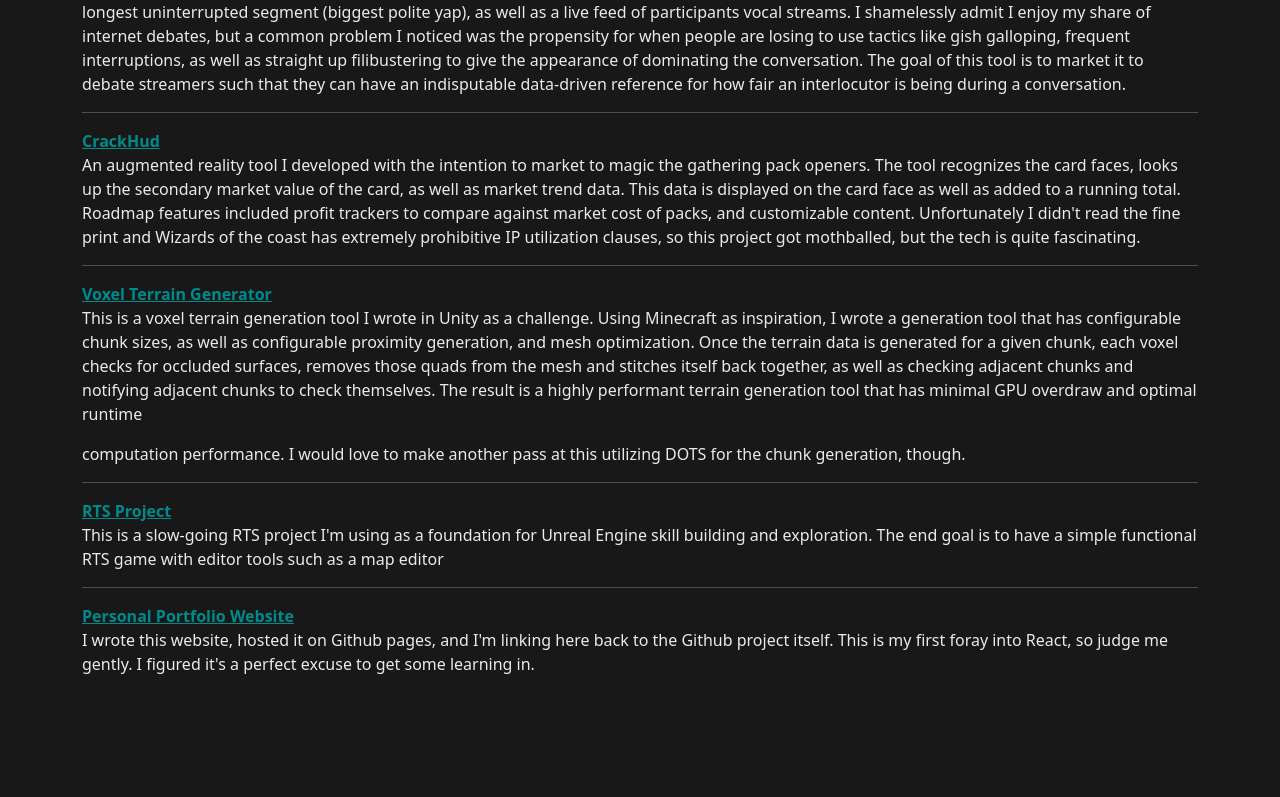
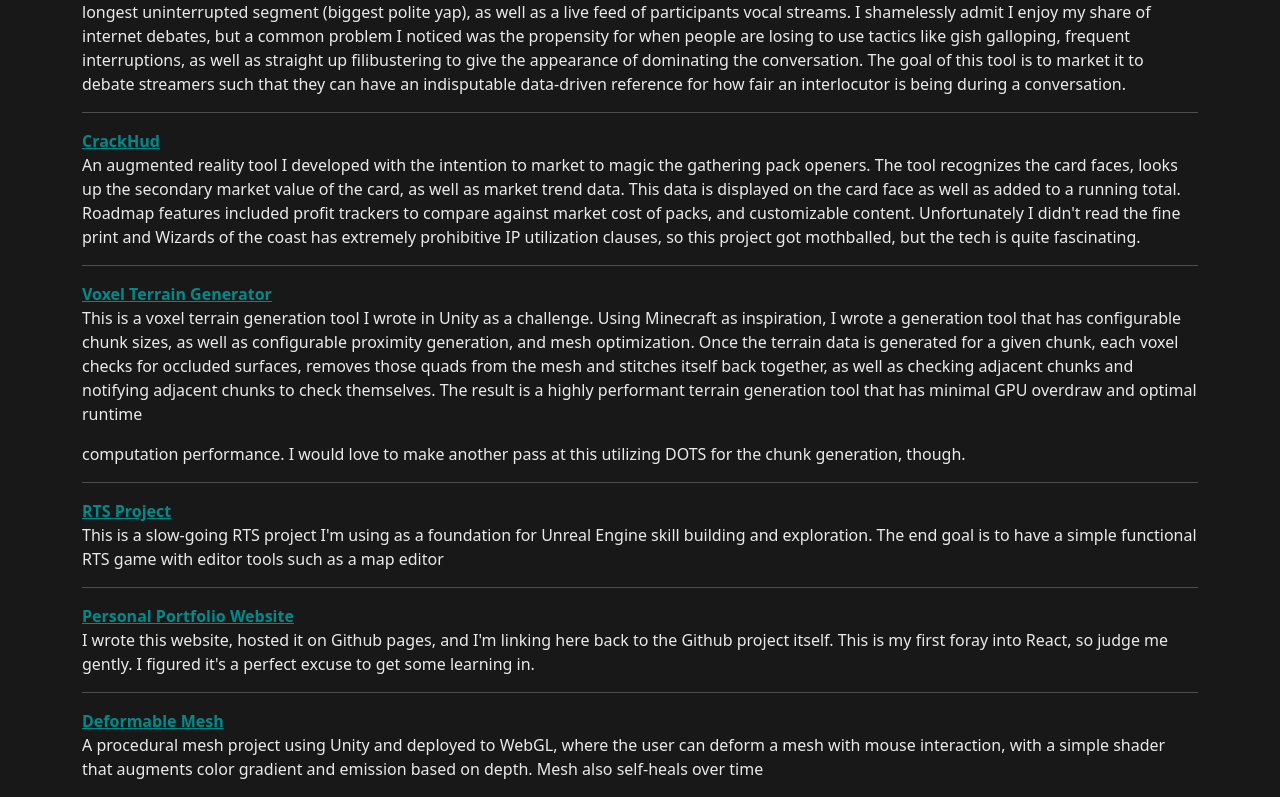
Before and after one commit to stropheum/PortfolioSite, a React (Create React App) app in the folder PortfolioSite/ClientApp/: page /github in a window 1280 px wide. Shown: the part 743-1540 px from the top of the page. Before the commit the page ends 1435 px from the top, so only its background shows below. Built offline with nearby package versions, Linux system fonts and the light colour scheme.

Commit message:
added entry to github page for deformable mesh project

```diff
--- a/PortfolioSite/ClientApp/src/components/Github.jsx
+++ b/PortfolioSite/ClientApp/src/components/Github.jsx
@@ -109,6 +109,14 @@ export class Github extends Component {
                     Github project itself. This is my first foray into React, so judge me gently. I figured it's a
                     perfect
                     excuse to get some learning in.</p>
+                <hr/>
+                <a href="https://github.com/stropheum/DeformableMesh" target="_blank" rel="noopener noreferrer"
+                   className="custom-link">
+                    Deformable Mesh
+                </a>
+                <p>A procedural mesh project using Unity and deployed to WebGL, where the user can deform a mesh with
+                mouse interaction, with a simple shader that augments color gradient and emission based on depth.
+                Mesh also self-heals over time</p>
             </div>
         );
     }
```
